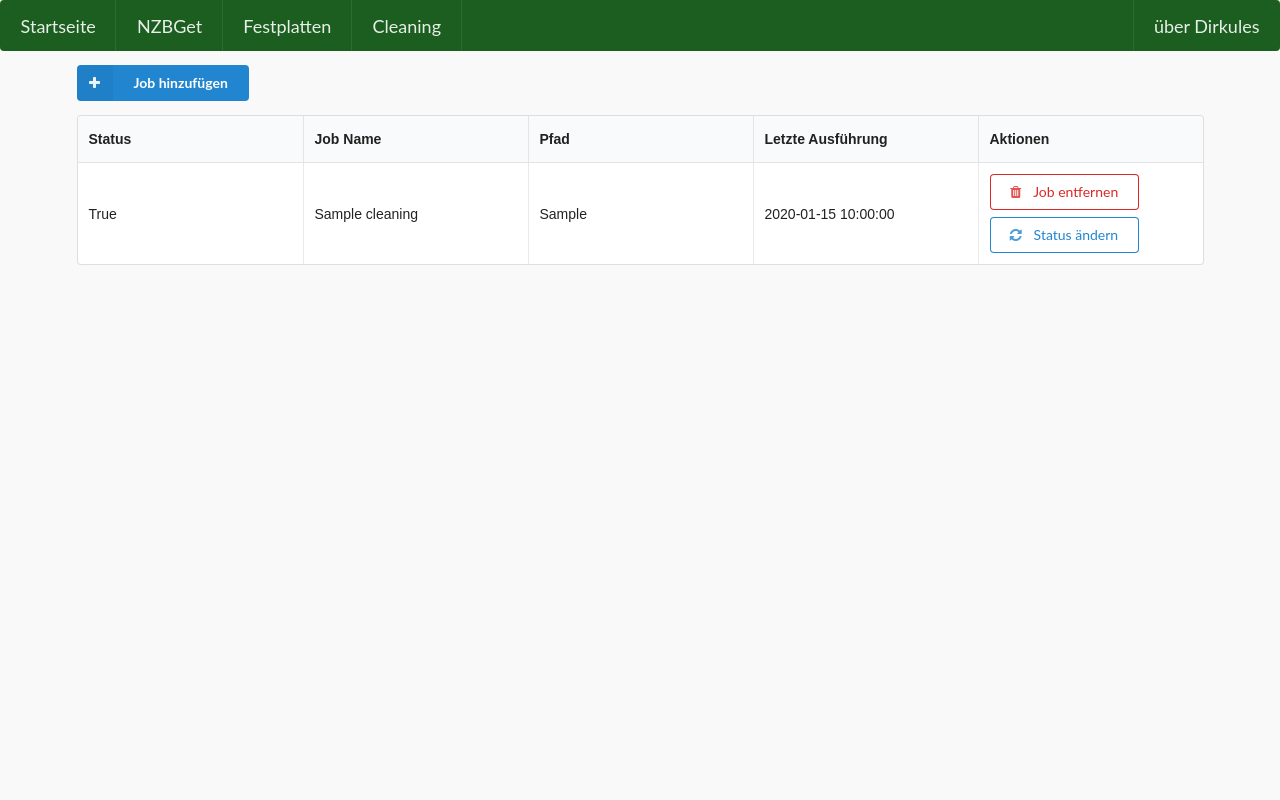
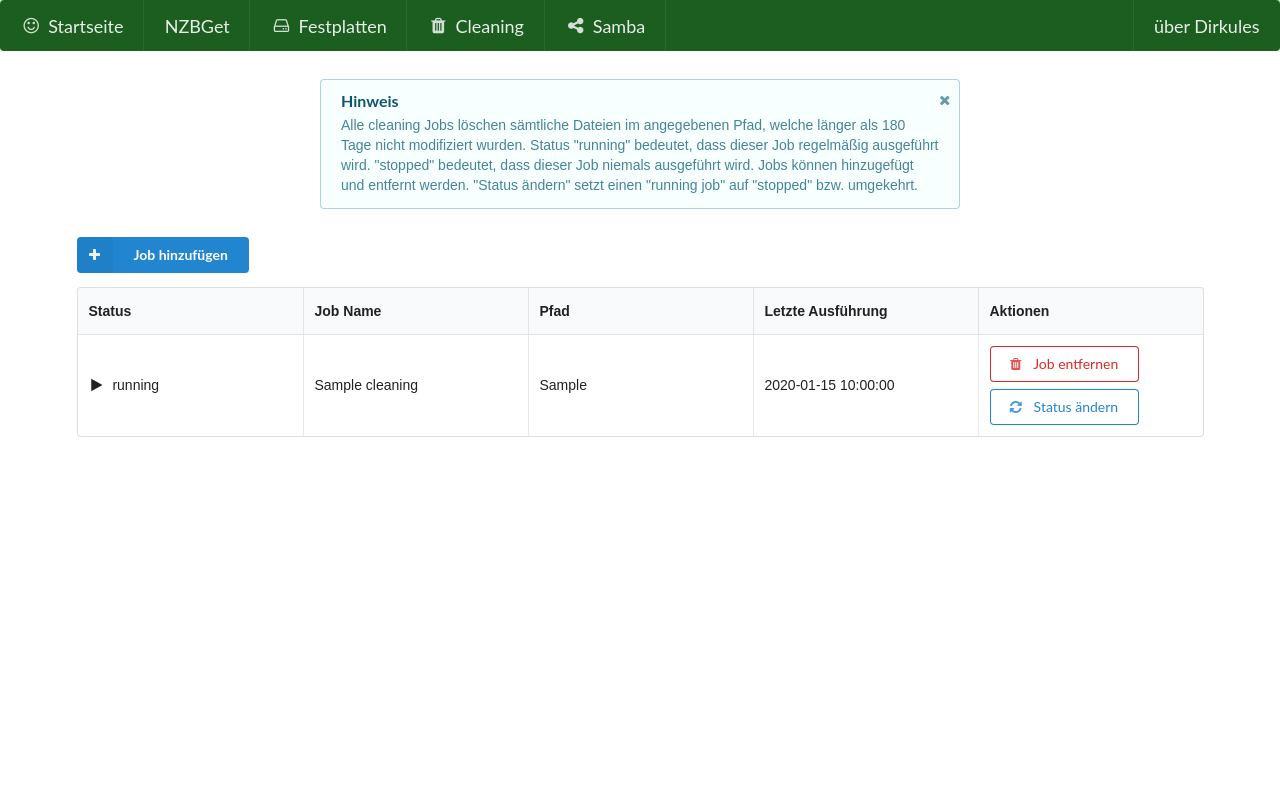
Before and after one commit to technikamateur/dirkules, a Flask app: page /cleaning in a window 1280 px wide. Run offline with Flask 2, Linux system fonts and the light colour scheme; tables that the repository leaves empty hold one stand-in row (values such as "Sample post").

Commit message:
cleaning jobs

```diff
--- a/dirkules/static/css/myStyle.css
+++ b/dirkules/static/css/myStyle.css
@@ -1,20 +1,25 @@
 
 body {
     font-family: sans-serif;
-    background-color: #F9F9F9;
+    /*background-color: #F9F9F9;*/
 }
 
 /*divs*/
 
 .title {
     text-align: center;
-    margin: 5em 0em 4em 0em;
+    /*margin: 5em 0em 4em 0em;*/
 }
 
 .tablebox {
     width: 50%;
     margin: auto;
     padding-bottom: 1em;
+}
+
+.infobox {
+    width: 50%;
+    margin: 2em auto 2em auto;
 }
 
 .ui.mymenu.menu {
--- a/dirkules/templates/base.html
+++ b/dirkules/templates/base.html
@@ -18,10 +18,11 @@
 
 <body>
 <nav class="ui mymenu inverted massive menu">
-    <a class="item" href="{{ url_for('index') }}">Startseite</a>
+    <a class="item" href="{{ url_for('index') }}"><i class="smile icon"></i> Startseite</a>
     <a class="item" href="/nzbget">NZBGet</a>
-    <a class="item" href="{{ url_for('drives') }}">Festplatten</a>
-    <a class="item" href="{{ url_for('cleaning') }}">Cleaning</a>
+    <a class="item" href="{{ url_for('drives') }}"><i class="hdd icon"></i> Festplatten</a>
+    <a class="item" href="{{ url_for('cleaning') }}"><i class="trash icon"></i> Cleaning</a>
+    <a class="item" href="{{ url_for('samba') }}"><i class="share alternate icon"></i> Samba</a>
     <div class="right menu">
         <a class="ui item" href="{{ url_for('about') }}">über Dirkules</a>
     </div>
--- a/dirkules/templates/cleaning.html
+++ b/dirkules/templates/cleaning.html
@@ -21,13 +21,26 @@
             </div>
         {% endif %}
     {% endwith %}
+    <div class="infobox">
+        <div class="ui info message">
+            <i class="close icon"></i>
+            <div class="header">
+                Hinweis
+            </div>
+            <p>
+                Alle cleaning Jobs löschen sämtliche Dateien im angegebenen Pfad, welche länger als 180 Tage nicht
+                modifiziert wurden. Status "running" bedeutet, dass dieser Job regelmäßig ausgeführt wird.
+                "stopped" bedeutet, dass dieser Job niemals ausgeführt wird. Jobs können hinzugefügt und entfernt
+                werden. "Status ändern" setzt einen "running job" auf "stopped" bzw. umgekehrt.
+            </p>
+        </div>
+    </div>
     <div class="ui container">
         <a href="{{ url_for('add_cleaning') }}">
             <div class="ui primary labeled icon button">
                 <i class="plus icon"></i> Job hinzufügen
             </div>
         </a>
-
         <table class="ui celled fixed table">
             <thead>
             <tr>
@@ -42,7 +55,11 @@
             <tbody>
             {% for element in elements %}
                 <tr>
-                    <td>{{ element.state }}</td>
+                    {% if element.state %}
+                        <td><i class="play icon"></i> running</td>
+                    {% else %}
+                        <td><i class="stop icon"></i> stopped</td>
+                    {% endif %}
                     <td>{{ element.name }}</td>
                     <td>{{ element.path }}</td>
                     <td>{{ element.time }}</td>
--- a/dirkules/views.py
+++ b/dirkules/views.py
@@ -5,7 +5,7 @@ import dirkules.serviceManagement.serviceManager as servMan
 from dirkules.models import Drive, Cleaning
 import dirkules.viewManager.viewManager as viewManager
 from dirkules.validation.validators import CleaningForm
-from sqlalchemy import asc
+from sqlalchemy import asc, collate
 
 
 @app.route('/', methods=['GET'])
@@ -22,6 +22,9 @@ def drives():
         dbDrives.append(d)
     return render_template('drives.html', drives=dbDrives)
 
+@app.route('/samba', methods=['GET'])
+def samba():
+    return render_template('samba.html')
 
 @app.route('/about', methods=['GET'])
 def about():
@@ -40,16 +43,23 @@ def partitions(part):
 def cleaning():
     remove = request.args.get('remove')
     changestate = request.args.get('changestate')
-    if not(remove is not None and changestate is not None):
+    if not (remove is not None and changestate is not None):
         if remove is not None:
             Cleaning.query.filter(Cleaning.id == int(remove)).delete()
             db.session.commit()
+            return redirect(request.path, code=302)
         elif changestate is not None:
-            print("change")
+            job = Cleaning.query.get(int(changestate))
+            if job.state == 0:
+                job.state = 1
+            else:
+                job.state = 0
+            db.session.commit()
+            return redirect(request.path, code=302)
     else:
         flash("Auswahl nicht eindeutig!")
     elements = []
-    for element in Cleaning.query.order_by(asc(Cleaning.name)).all():
+    for element in Cleaning.query.order_by(asc(collate(Cleaning.name, 'NOCASE'))).all():
         elements.append(viewManager.db_object_as_dict(element))
     return render_template('cleaning.html', elements=elements)
 
```
Also changed, not shown: dirkules/templates/samba.html (added, +8 -0 lines).
